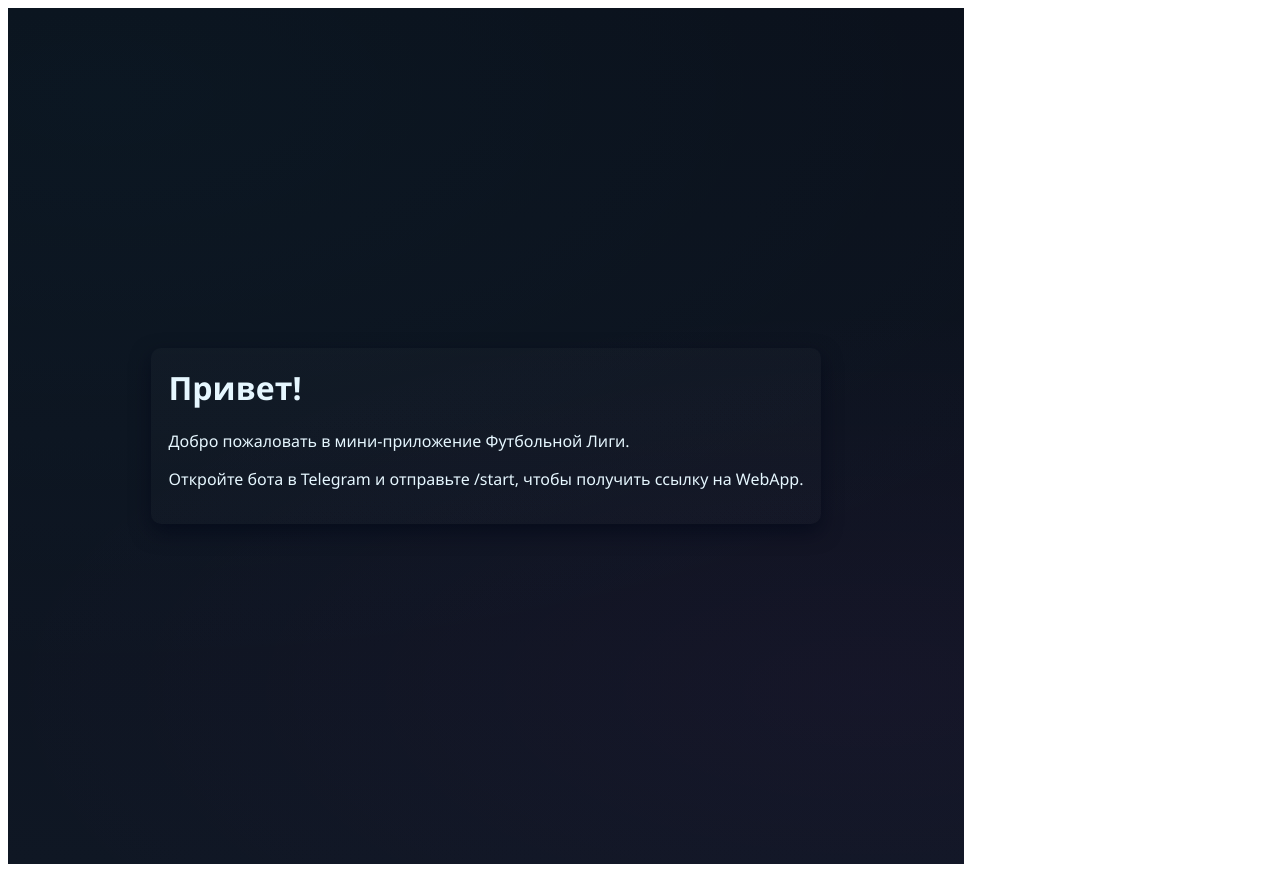
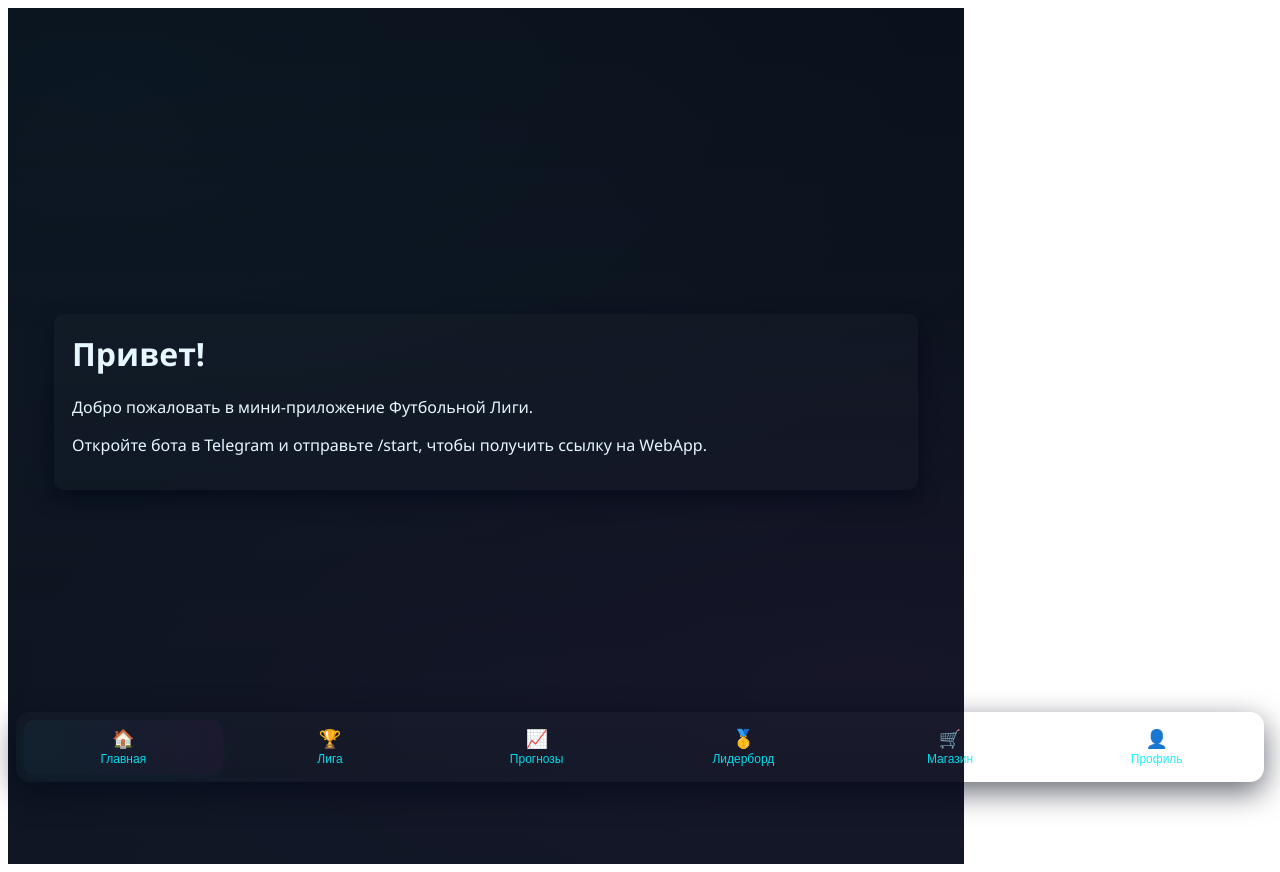
Before and after one commit to raidmexxxvell/Obnliga, a React (Vite) app in the folder frontend/: page / in a window 1280 px wide. Built offline with nearby package versions, Linux system fonts and the light colour scheme.

Commit message:
Добавить состояние навигации и нижнее меню для переключения вкладок, а также улучшить стили для заглушек страниц и анимации логотипа

```diff
--- a/frontend/src/App.tsx
+++ b/frontend/src/App.tsx
@@ -5,6 +5,7 @@ export default function App() {
   const [showSplash, setShowSplash] = useState(true)
   const [progress, setProgress] = useState(0)
   const [isExiting, setIsExiting] = useState(false)
+  const [currentTab, setCurrentTab] = useState<'home'|'league'|'predictions'|'leaderboard'|'shop'|'profile'>('home')
 
   useEffect(() => {
     const duration = 1600 // splash duration in ms
@@ -52,11 +53,51 @@ export default function App() {
 
   return (
     <div className="app-root main">
-      <div className="card">
-        <h1 style={{marginTop:0}}>Привет!</h1>
-        <p>Добро пожаловать в мини-приложение Футбольной Лиги.</p>
-        <p>Откройте бота в Telegram и отправьте /start, чтобы получить ссылку на WebApp.</p>
+      <div className="content-wrapper">
+        {currentTab === 'home' && (
+          <div className="card">
+            <h1 style={{marginTop:0}}>Привет!</h1>
+            <p>Добро пожаловать в мини-приложение Футбольной Лиги.</p>
+            <p>Откройте бота в Telegram и отправьте /start, чтобы получить ссылку на WebApp.</p>
+          </div>
+        )}
+
+        {currentTab !== 'home' && (
+          <div className="placeholder">
+            <div className="placeholder-card">
+              <h2>Страница в разработке</h2>
+              <p>Эта вкладка ещё не реализована — работаем над ней.</p>
+            </div>
+          </div>
+        )}
       </div>
+
+      <nav className="bottom-nav" role="navigation" aria-label="Основные вкладки">
+        <button className={"tab" + (currentTab==='home'? ' active':'')} onClick={()=>setCurrentTab('home')} aria-current={currentTab==='home'}>
+          <span className="icon">🏠</span>
+          <span className="label">Главная</span>
+        </button>
+        <button className={"tab" + (currentTab==='league'? ' active':'')} onClick={()=>setCurrentTab('league')}>
+          <span className="icon">🏆</span>
+          <span className="label">Лига</span>
+        </button>
+        <button className={"tab" + (currentTab==='predictions'? ' active':'')} onClick={()=>setCurrentTab('predictions')}>
+          <span className="icon">📈</span>
+          <span className="label">Прогнозы</span>
+        </button>
+        <button className={"tab" + (currentTab==='leaderboard'? ' active':'')} onClick={()=>setCurrentTab('leaderboard')}>
+          <span className="icon">🥇</span>
+          <span className="label">Лидерборд</span>
+        </button>
+        <button className={"tab" + (currentTab==='shop'? ' active':'')} onClick={()=>setCurrentTab('shop')}>
+          <span className="icon">🛒</span>
+          <span className="label">Магазин</span>
+        </button>
+        <button className={"tab" + (currentTab==='profile'? ' active':'')} onClick={()=>setCurrentTab('profile')}>
+          <span className="icon">👤</span>
+          <span className="label">Профиль</span>
+        </button>
+      </nav>
     </div>
   )
 }
--- a/frontend/src/app.css
+++ b/frontend/src/app.css
@@ -92,6 +92,24 @@
   box-shadow: 0 8px 20px rgba(2,6,23,0.6);
 }
 
+/* layout space for bottom nav */
+.content-wrapper{ padding:20px 18px 88px; max-width:980px; margin:0 auto; width:100% }
+
+.placeholder{ display:flex; align-items:center; justify-content:center; height:60vh }
+.placeholder-card{ text-align:center; padding:22px; border-radius:10px; background:rgba(255,255,255,0.02); box-shadow:0 8px 20px rgba(2,6,23,0.6) }
+
+/* bottom navigation */
+.bottom-nav{ position:fixed; left:16px; right:16px; bottom:18px; display:flex; gap:8px; justify-content:space-between; background:linear-gradient(180deg, rgba(255,255,255,0.02), rgba(255,255,255,0.01)); padding:8px; border-radius:14px; box-shadow: 0 10px 30px rgba(2,6,23,0.6); z-index:40 }
+.bottom-nav .tab{ flex:1; background:transparent; border:0; color:var(--neon-cyan); display:flex; flex-direction:column; align-items:center; gap:2px; padding:8px 6px; border-radius:10px; cursor:pointer }
+.bottom-nav .tab .icon{ font-size:18px }
+.bottom-nav .tab .label{ font-size:12px; opacity:0.9 }
+.bottom-nav .tab.active{ background: linear-gradient(90deg, rgba(0,240,255,0.04), rgba(255,45,247,0.03)); box-shadow:0 6px 18px rgba(0,240,255,0.04) }
+
+@media (max-width:520px){
+  .bottom-nav{ left:10px; right:10px }
+  .bottom-nav .tab .label{ display:none }
+}
+
 /* small entrance animation for the logo */
 @keyframes logoPop{ from{ transform: translateY(12px) scale(.86) rotate(-6deg); opacity:0 } to{ transform: translateY(-6px) scale(1) rotate(-4deg); opacity:0.98 } }
 .logo.animate{ animation: logoPop 640ms cubic-bezier(.2,.9,.2,1) both }
```
Also changed, not shown: 2 other files (tests, documents, lock files or other folders).
